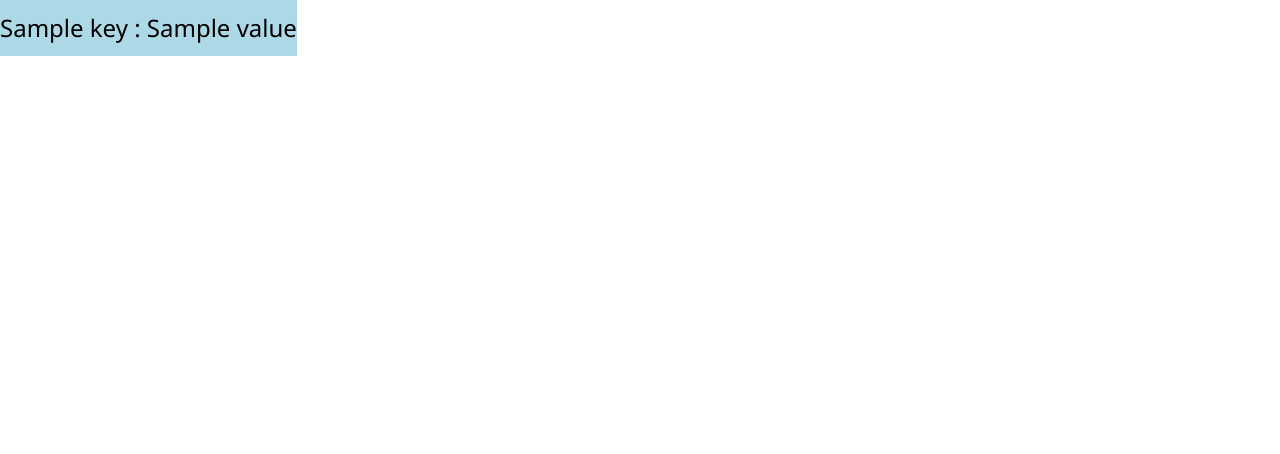
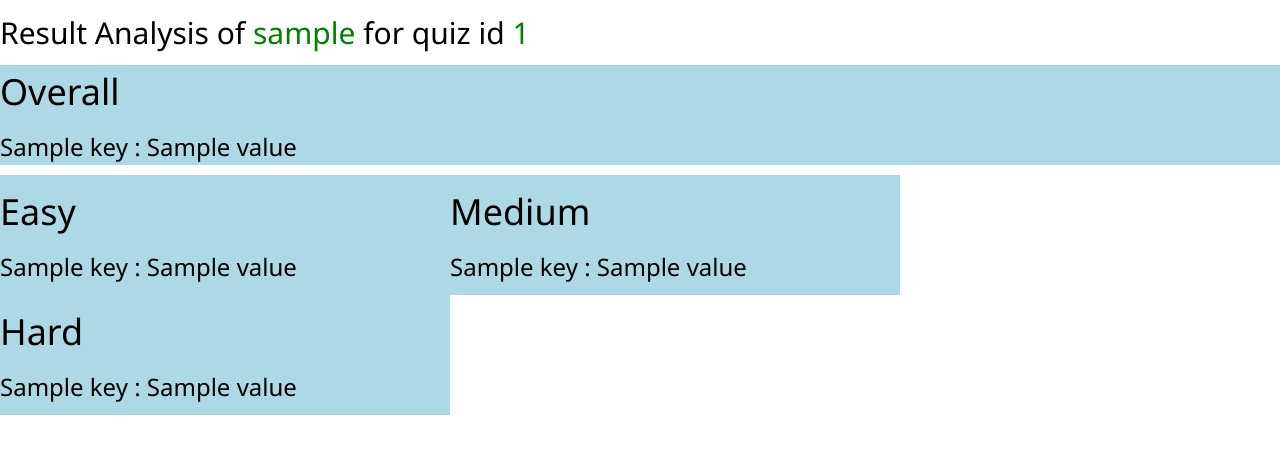
Before and after one commit to Mycrobites/quiz_backend, a Django app: template templates/resultanalysis.html in a window 1280 px wide. Shown: the top 454 px of the page. Run offline with Django 3.2, Linux system fonts and the light colour scheme; the template is opened without the code that fills it: most values are stand-ins (such as "Sample title", 1, 10 or a date in 2020); parts of the project's set-up code (start-up, migrations or seed data) failed here and were passed over; some libraries are stand-ins or nearby versions.

Commit message:
diff. wise done

```diff
--- a/templates/result.html
+++ b/templates/result.html
@@ -7,6 +7,11 @@
 <body>
 
 	<div style="height: 50%; width: 50%; padding: 20px; margin: 20px;">
+	{% if error %}
+	<div>
+		<h4 style="color: red">{{error}}</h4>
+	</div>
+	{% endif %}
 	<form method="post" action="{% url 'resultanalysis' %}">
 			{% csrf_token %}
 		<label for="username">Username</label>
--- a/templates/resultanalysis.html
+++ b/templates/resultanalysis.html
@@ -5,12 +5,32 @@
 	<link rel="stylesheet" href="https://www.w3schools.com/w3css/4/w3.css">
 </head>
 <body>
+	<h2>Result Analysis of <span style="color: green">{{username}}</span> for quiz id  <span style="color: green">{{quizid}}</span></h2>
 
-	<div style="background-color: lightblue; float: left;">
+	<div style="background-color: lightblue;">
+	<h1>Overall</h1>
 	{% for key,value in details.items %}
-	<h3>{{key}} : {{value}}<h3>
+	<h3>{{key}} : {{value}}</h3>
 	{% endfor %}
 	</div>
+	<div style="background-color: lightblue; float: left; width: 450px;">
+	<h1>Easy</h1>
+	{% for key,value in easy.items %}
+	<h3>{{key}} : {{value}}</h3>
+	{% endfor %}
+	</div>
+	<div style="background-color: lightblue; float: left; width: 450px;">
+	<h1>Medium</h1>
+	{% for key,value in med.items %}
+	<h3>{{key}} : {{value}}</h3>
+	{% endfor %}
+	</div>
+	<div style="background-color: lightblue; float: left; width: 450px;">
+	<h1>Hard</h1>
+	{% for key,value in hard.items %}
+	<h3>{{key}} : {{value}}</h3>
+	{% endfor %}
+    </div>
 
 </body>
 </html>
```
Also changed, not shown: api/views.py (+49 -6 lines).
